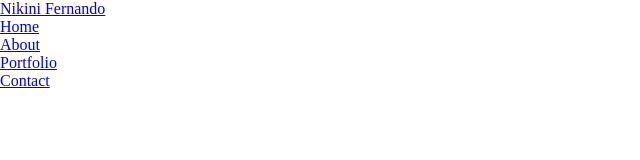
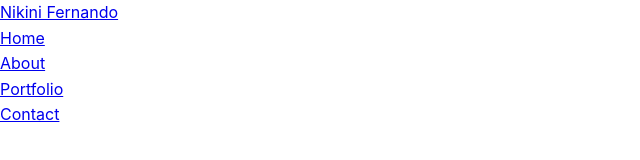
Before and after one commit to nikini07/modernPhotographyPortfolio, a plain HTML site: page index.html in a window 1280 px wide. Shown: the whole page, without its empty margins (0-640 px from the left). Drawn offline with Linux system fonts and the light colour scheme.

Commit message:
Update styles.css

```diff
--- a/styles.css
+++ b/styles.css
@@ -14,3 +14,13 @@
     --shadow: 0 20px 40px rgba(0, 0, 0, 0.1);
     --gradient: linear-gradient(135deg, #667eea 0%, #764ba2 100%);
 }
+html {
+    scroll-behavior: smooth;
+}
+
+body {
+    font-family: 'Inter', -apple-system, BlinkMacSystemFont, sans-serif;
+    line-height: 1.6;
+    color: var(--text-dark);
+    overflow-x: hidden;
+}
```
